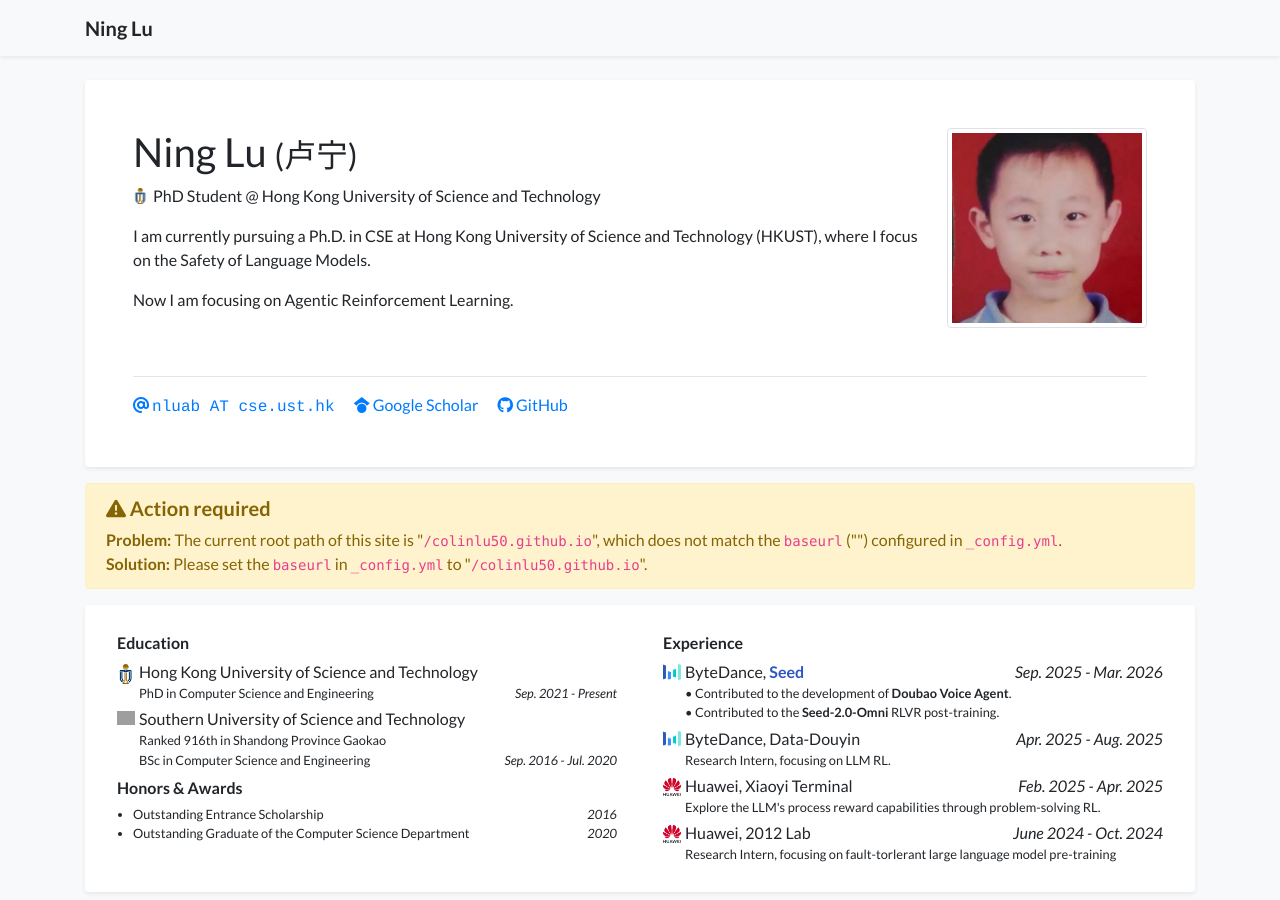
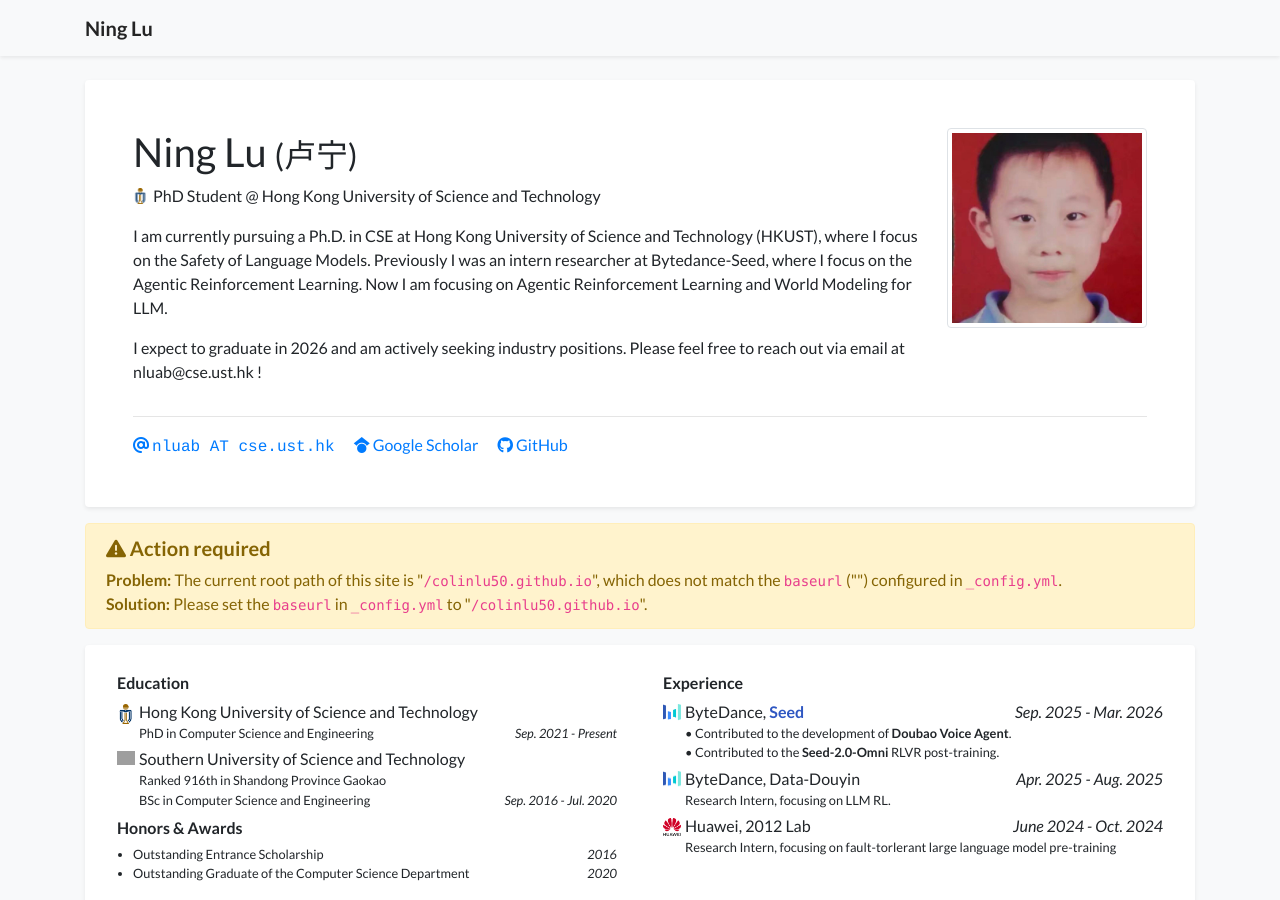
Before and after one commit to ColinLu50/colinlu50.github.io, a Jekyll site: the page built from index.html, in a window 1280 px wide and 900 px high. Built offline with Jekyll 4.4.1, drawn with Linux system fonts in a browser that asks for light colours; nearby versions of some CDN libraries; a style sheet for code colours, icons or effects is not loaded; grey boxes are pictures that could not be loaded.

Commit message:
udpate profile

```diff
--- a/_data/profile.yml
+++ b/_data/profile.yml
@@ -22,10 +22,12 @@ github: ColinLu50
 short_bio_text_justify: false
 short_bio: >-
   I am currently pursuing a Ph.D. in CSE at Hong Kong University of Science and Technology (HKUST), where I focus on the Safety of Language Models.
+  Previously I was an intern researcher at Bytedance-Seed, where I focus on the Agentic Reinforcement Learning.
+  Now I am focusing on Agentic Reinforcement Learning and World Modeling for LLM.
   <p>
   </p>
   <p>
-  Now I am focusing on Agentic Reinforcement Learning.
+  I expect to graduate in 2026 and am actively seeking industry positions. Please feel free to reach out via email at nluab@cse.ust.hk !
   </p>
 
 portrait_url: /assets/images/photos/portrait.png
@@ -70,10 +72,10 @@ experience:
   position: Research Intern, focusing on LLM RL.
   date: Apr. 2025 - Aug. 2025
 
-- name: Huawei, Xiaoyi Terminal
-  logo: /assets/images/photos/Huawei_logo.png
-  position: Explore the LLM's process reward capabilities through problem-solving RL.
-  date: Feb. 2025 - Apr. 2025
+# - name: Huawei, Xiaoyi Terminal
+#   logo: /assets/images/photos/Huawei_logo.png
+#   position: Explore the LLM's process reward capabilities through problem-solving RL.
+#   date: Feb. 2025 - Apr. 2025
 
 - name: Huawei, 2012 Lab
   logo: /assets/images/photos/Huawei_logo.png
```
